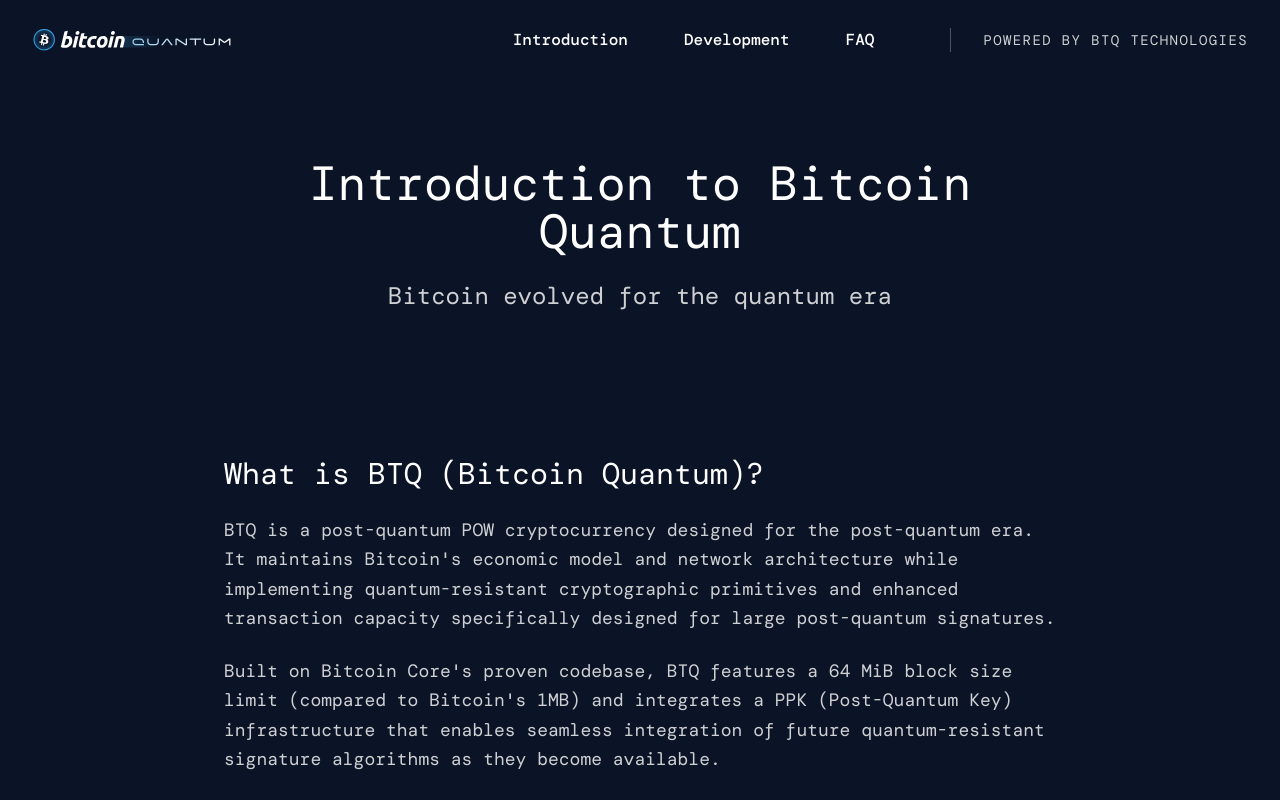
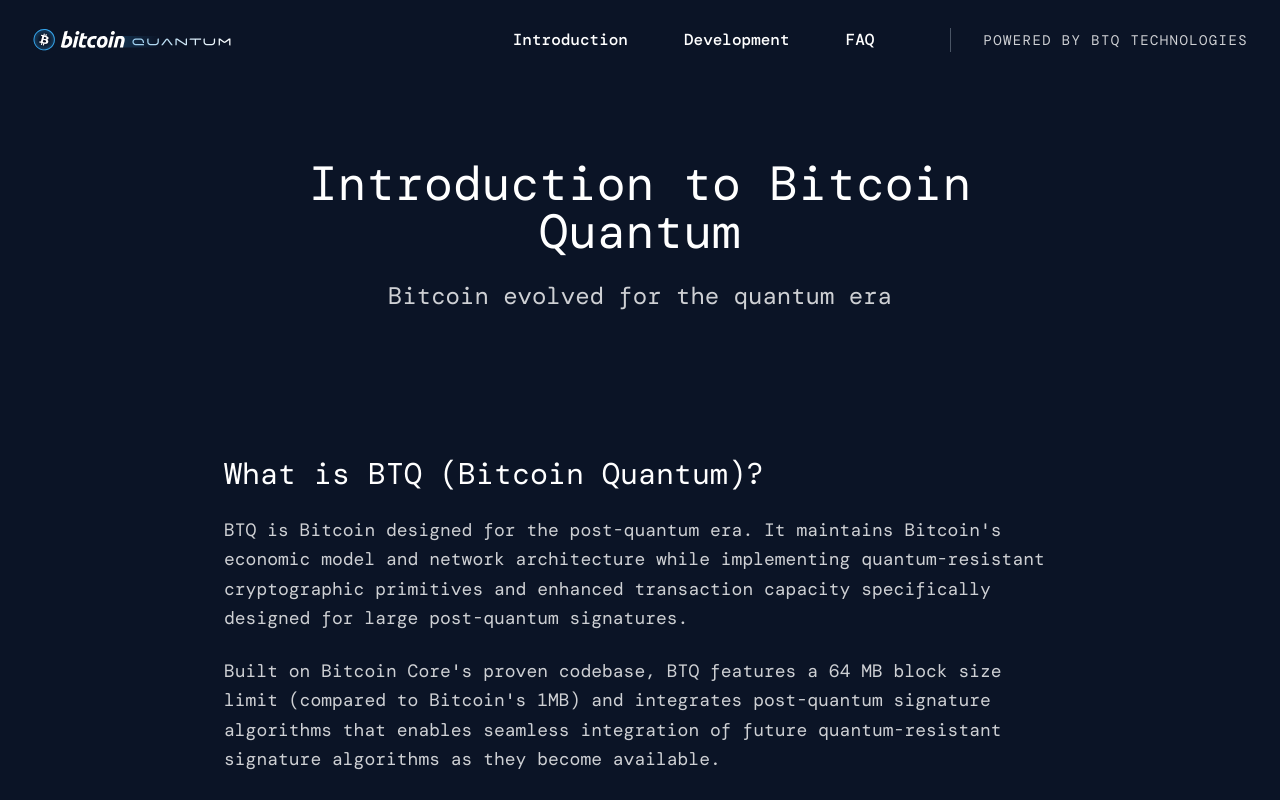
Before and after one commit to en-tropyc/bitcoin-quantum-website, a Next.js app: page /introduction in a window 1280 px wide. Shown: the top 800 px of the page. Built offline with nearby package versions, Linux system fonts and the light colour scheme; a web font is replaced by a local one.

Commit message:
text updates

```diff
--- a/src/app/introduction/page.tsx
+++ b/src/app/introduction/page.tsx
@@ -31,10 +31,10 @@
               <div className="mb-12">
                 <h2 className="text-3xl font-bold text-white mb-6 font-dm-mono">What is BTQ (Bitcoin Quantum)?</h2>
                 <p className="text-white/80 mb-6 font-dm-mono text-lg leading-relaxed">
-                  {"BTQ is a post-quantum POW cryptocurrency designed for the post-quantum era. It maintains Bitcoin's economic model and network architecture while implementing quantum-resistant cryptographic primitives and enhanced transaction capacity specifically designed for large post-quantum signatures."}
+                  {"BTQ is Bitcoin designed for the post-quantum era. It maintains Bitcoin's economic model and network architecture while implementing quantum-resistant cryptographic primitives and enhanced transaction capacity specifically designed for large post-quantum signatures."}
                 </p>
                 <p className="text-white/80 mb-6 font-dm-mono text-lg leading-relaxed">
-                  {"Built on Bitcoin Core's proven codebase, BTQ features a 64 MiB block size limit (compared to Bitcoin's 1MB) and integrates a PPK (Post-Quantum Key) infrastructure that enables seamless integration of future quantum-resistant signature algorithms as they become available."}
+                  {"Built on Bitcoin Core's proven codebase, BTQ features a 64 MB block size limit (compared to Bitcoin's 1MB) and integrates post-quantum signature algorithms that enables seamless integration of future quantum-resistant signature algorithms as they become available."}
                 </p>
               </div>
 
```
